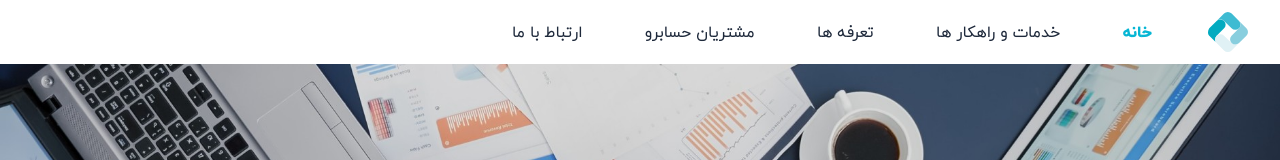
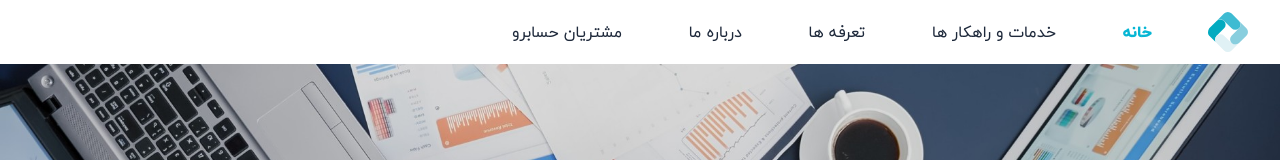
Before and after one commit to side-26/hesabro-app, a Vue app: page / in a window 1280 px wide. Shown: the top 160 px of the page. Built offline with nearby package versions, Linux system fonts and the light colour scheme; no server answers.

Commit message:
change contactUs->aboutUs and set rels for serviceBox

```diff
--- a/src/components/counter/Counter.vue
+++ b/src/components/counter/Counter.vue
@@ -1,6 +1,6 @@
 <template lang="">
   <div class="flex justify-between self-center">
-    <button :disabled="count > 100" @click="handleCounter(step)">
+    <button :disabled="price==0" :class="{'cursor-no-drop':price==0}" @click="handleCounter(step)">
       <svg xmlns="http://www.w3.org/2000/svg" class="lg:h-6 h-5 lg:w-6 w-5" fill="none" viewBox="0 0 24 24" stroke="currentColor" stroke-width="2">
         <path stroke-linecap="round" stroke-linejoin="round" d="M12 6v6m0 0v6m0-6h6m-6 0H6" />
       </svg>
@@ -34,6 +34,10 @@ export default {
       type: Number,
       required: true,
     },
+    price:{
+      type:Number,
+      required:true
+    }
   },
   methods: {
     handleCounter(step) {
--- a/src/components/servicesBox/servicesBox.vue
+++ b/src/components/servicesBox/servicesBox.vue
@@ -2,7 +2,7 @@
   <div class="bg-gray-100 sm:p-5 px-2 py-5 rounded-xl mx-4 md:mx-0">
     <div class="flex justify-between sm:items-center mb-5 flex-row">
       <h6 class="font-bold sm:self-center my-3 self-start sm:my-0 text-base">{{ title }}</h6>
-      <Counter :toPersian="toPersian" :min="min" v-model="count" :count="count" :step="1" />
+      <Counter :price="price" :toPersian="toPersian" :min="min" v-model="count" :count="count" :step="1" />
     </div>
     <div class="text-xs font-IranYekan-regular my-7 md:my-6">به ازای هر {{ desc }} ، {{ seprateNumbers(percent) }} درصد به قیمت ماژول ها اضافه میشود</div>
     <div class="text-xs flex-col side-26 lg:flex-row flex justify-between font-medium">
@@ -51,6 +51,7 @@ export default {
   data() {
     return {
       count: this.min,
+
     }
   },
   computed: {
--- a/src/layout/footer/Footer.layout.vue
+++ b/src/layout/footer/Footer.layout.vue
@@ -22,8 +22,8 @@
             <li class="my-6"><router-link class="text-slate-800 font-IranYekan-regular" to="/">خانه</router-link></li>
             <li class="my-6"><router-link class="text-slate-800 font-IranYekan-regular" :to="{name:'صفحه اصلی | حسابرو',hash:'#advantages'}">خدمات و راهکار ها</router-link></li>
             <li class="my-6"><router-link class="text-slate-800 font-IranYekan-regular" to="/pricing">تعرفه ها</router-link></li>
+            <li class="my-6"><router-link :to="{name:'صفحه اصلی | حسابرو',hash:'#aboutUs'}" class="text-slate-800 font-IranYekan-regular">درباره ما</router-link></li>
             <li class="my-6"><router-link class="text-slate-800 font-IranYekan-regular side-26" :to="{name:'صفحه اصلی | حسابرو',hash:'#customers'}">مشتریان حسابرو</router-link></li>
-            <li class="my-6"><router-link :to="{name:'صفحه اصلی | حسابرو',hash:'#about_us'}" class="text-slate-800 font-IranYekan-regular">ارتباط با ما</router-link></li>
           </ul>
         </div>
       </div>
--- a/src/layout/navBar/NavBar.layout.vue
+++ b/src/layout/navBar/NavBar.layout.vue
@@ -19,11 +19,11 @@
         <li class="pricing_navlink my-5 sm:my-0">
           <router-link  id="3" to="/pricing" :router-link-active="text-cyan-500" class="hover:text-cyan-500  transition-all">تعرفه ها</router-link>
         </li>
+          <li class="my-5 sm:my-0">
+            <router-link :class="{'text-cyan-500 font-extrabold':currentPosition==='aboutUs'}"  :to="{name:`صفحه اصلی | حسابرو`,hash:'#aboutUs'}" class="hover:text-cyan-600 transition-all">درباره ما</router-link>
+          </li>
         <li class="my-5 sm:my-0">
           <router-link :class="{'text-cyan-500 font-extrabold':currentPosition==='customers'}"  :to="{name:`صفحه اصلی | حسابرو`,hash:'#customers'}" class="hover:text-cyan-600 transition-all"> مشتریان حسابرو</router-link>
-        </li>
-        <li class="my-5 sm:my-0">
-          <router-link :class="{'text-cyan-500 font-extrabold':currentPosition==='aboutUs'}"  :to="{name:`صفحه اصلی | حسابرو`,hash:'#aboutUs'}" class="hover:text-cyan-600 transition-all"> ارتباط با ما</router-link>
         </li>
       </ul>
 
--- a/src/views/Pricing/Pricing.vue
+++ b/src/views/Pricing/Pricing.vue
@@ -1,6 +1,6 @@
 <template lang="">
   <div>
-    <NavBar />
+    <NavBar :class="{ blur: loading }"/>
     <main class="container mt-10 mx-auto sm:px-14 md:px-0 lg:px-28 md:mb-24" :class="{ blur: loading }">
       <pricing-container title="تعرفه های حسابرو">
         <template v-slot:body>
@@ -30,7 +30,7 @@
         </template>
       </pricing-container>
     </main>
-    <Footer />
+    <Footer :class="{ blur: loading }"/>
     <Loading v-if="loading" msg="لطفا منتظر بمانید" />
   </div>
   <Teleport to="#modalTel">
@@ -118,7 +118,7 @@ export default {
       })
     },
     seprateNumber(num) {
-      return handleSprateNumber(num)
+      return handleSprateNumber(num);
     },
     handleValidateFullName(val) {
       if (!val) return 'فیلد مورد نظر خالی است!!'
```
